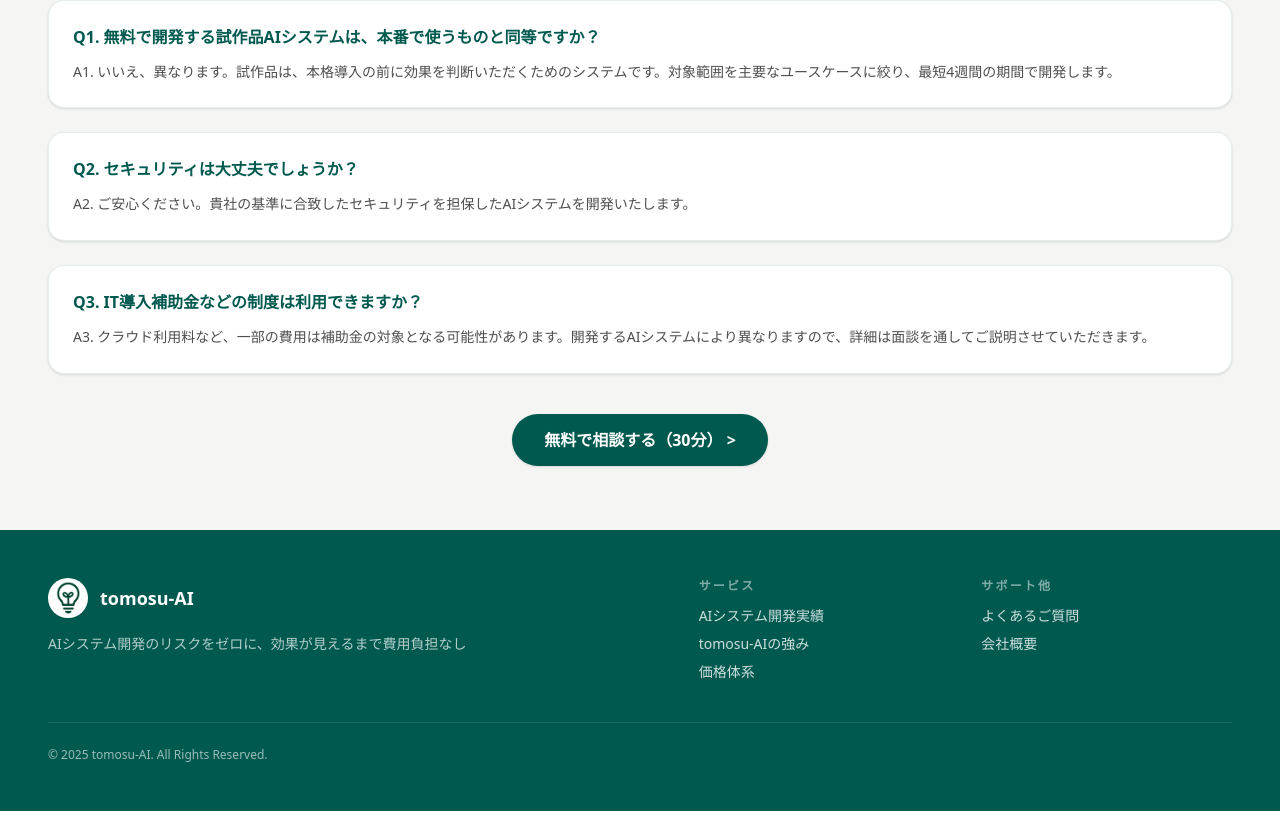
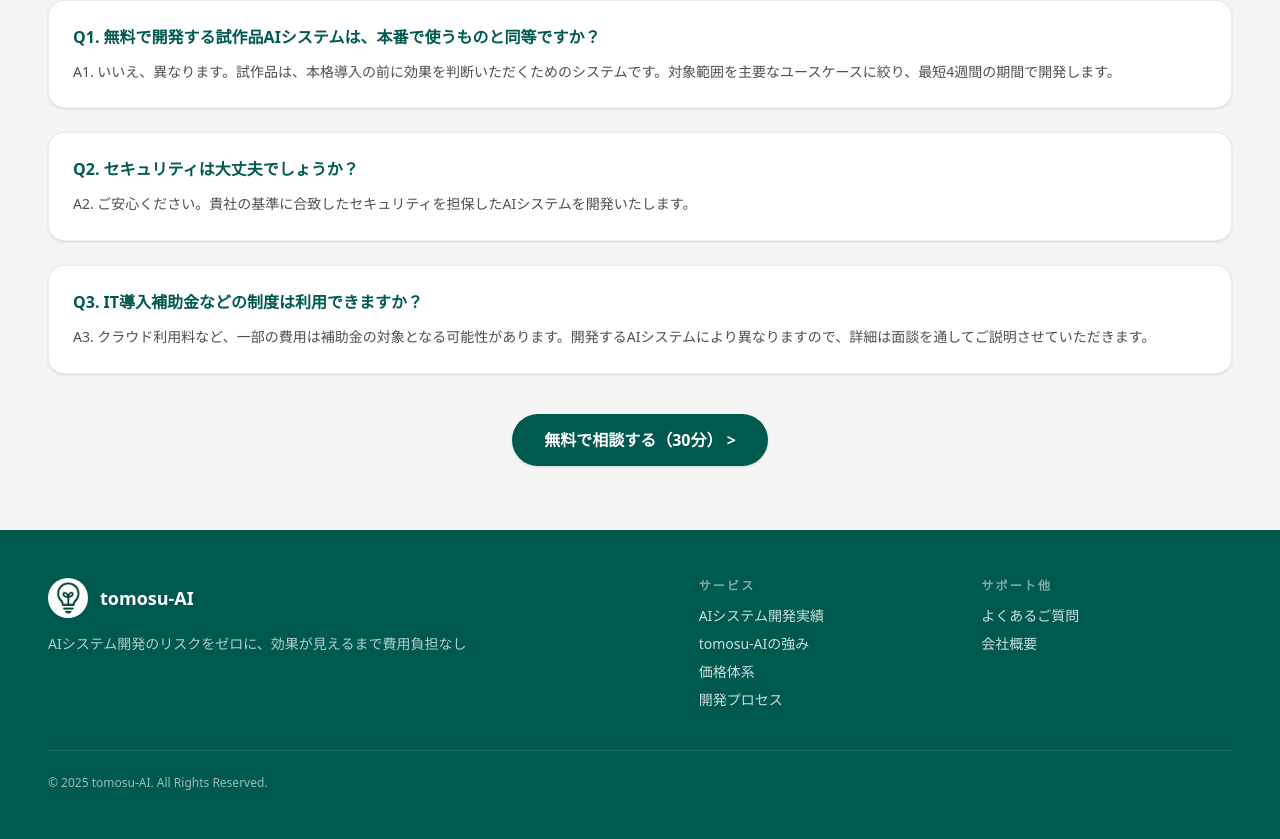
Before and after one commit to Shota44K/tomosu-ai, a Next.js app: page / in a window 1280 px wide. Shown: the part 4360-5199 px from the top of the page. Before the commit the page ends 5171 px from the top, so only its background shows below. Built offline with nearby package versions, Linux system fonts and the light colour scheme; no server answers.

Commit message:
link 追加

```diff
--- a/components/layout/Footer.tsx
+++ b/components/layout/Footer.tsx
@@ -64,6 +64,15 @@ export default function Footer() {
                     価格体系
                   </Link>
                 </li>
+                <li>
+                  <Link
+                    href="/#process"
+                    className="transition hover:text-white"
+                    onClick={() => track("nav_click", { location: "footer", to: "#process" })}
+                  >
+                    開発プロセス
+                  </Link>
+                </li>
               </ul>
             </div>
             <div>
```
